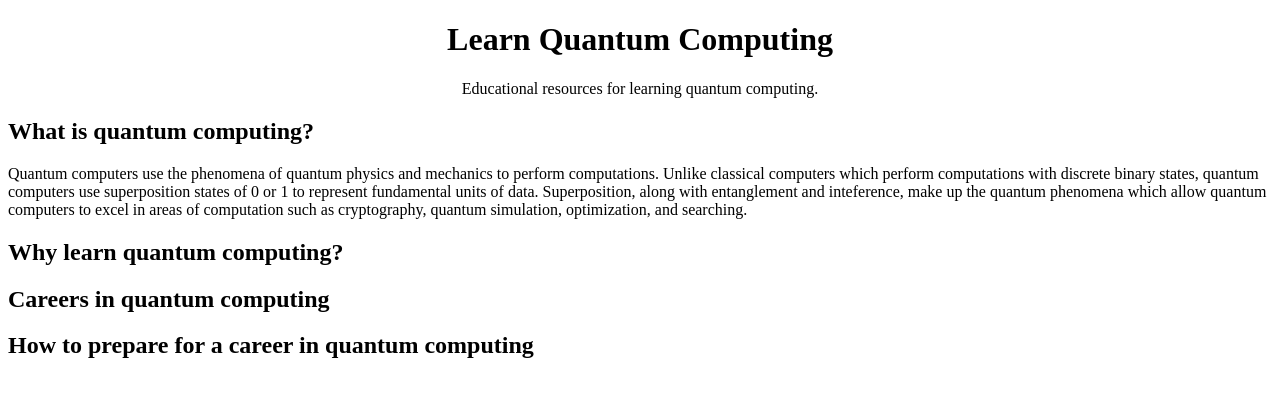
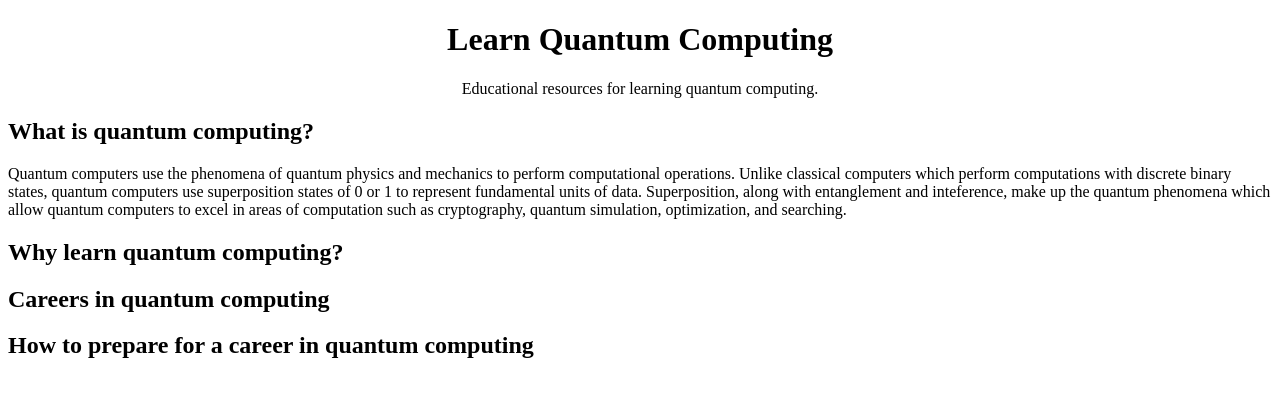
Before and after one commit to learnquantumcomputing/learnquantumcomputing.github.io, a plain HTML site: page index.html in a window 1280 px wide. Drawn offline with Linux system fonts and the light colour scheme.

Commit message:
Update index.html

```diff
--- a/index.html
+++ b/index.html
@@ -8,7 +8,7 @@
 	<h1><center>Learn Quantum Computing</center></h1>
 		<p><center>Educational resources for learning quantum computing.</center></p>
 	<h2>What is quantum computing?</h2>
-	<p>Quantum computers use the phenomena of quantum physics and mechanics to perform computations. Unlike classical computers which perform computations with discrete binary states, quantum computers use superposition states of 0 or 1 to represent fundamental units of data. Superposition, along with entanglement and inteference, make up the quantum phenomena which allow quantum computers to excel in areas of computation such as cryptography, quantum simulation, optimization, and searching. </p>
+	<p>Quantum computers use the phenomena of quantum physics and mechanics to perform computational operations. Unlike classical computers which perform computations with discrete binary states, quantum computers use superposition states of 0 or 1 to represent fundamental units of data. Superposition, along with entanglement and inteference, make up the quantum phenomena which allow quantum computers to excel in areas of computation such as cryptography, quantum simulation, optimization, and searching. </p>
 	<h2>Why learn quantum computing?</h2>
 	<h2>Careers in quantum computing</h2>
 	<h2>How to prepare for a career in quantum computing</h2>
```
